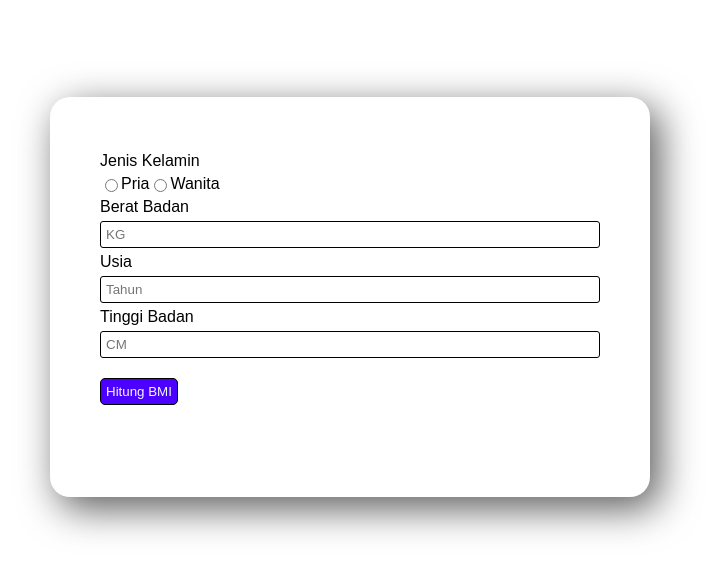
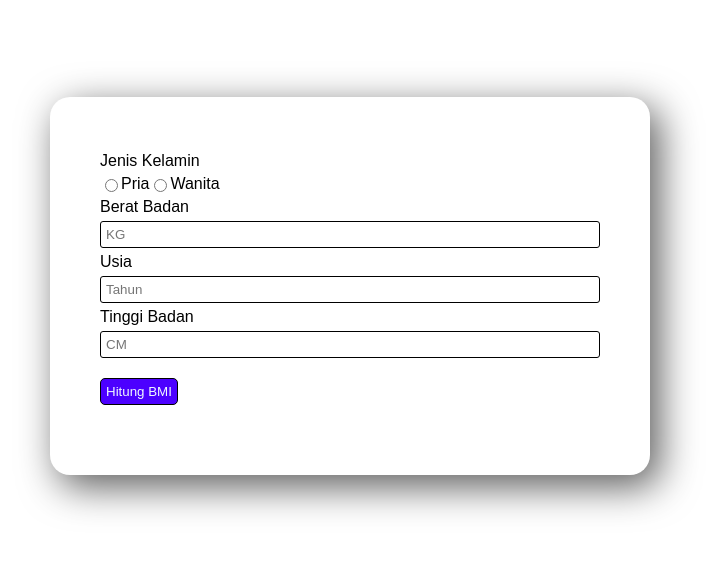
Before and after one commit to revou-fundamental-course/30-oct-23-Jiichiro, a plain HTML site: page index.html in a window 1280 px wide. Shown: the part 61-634 px from the top of the page, without its empty margins (290-1007 px from the left). Drawn offline with Linux system fonts and the light colour scheme.

Commit message:
remove css error

```diff
--- a/css/style.css
+++ b/css/style.css
@@ -8,7 +8,7 @@ h1 {
 
 .container {
     width: 500px;
-    height: 300px;
+    height: auto;
     margin: 100px auto 100px auto;
     padding: 50px;
     border-radius: 20px;
--- a/index.html
+++ b/index.html
@@ -4,6 +4,10 @@
 <head>
     <meta charset="UTF-8">
     <meta name="viewport" content="width=device-width, initial-scale=1.0">
+    <meta http-equiv="X-UA-Compatible" content="IE=7">
+    <meta http-equiv="X-UA-Compatible" content="ie=edge">
+    <meta name="keywords" content="Kalkulator BMI">
+    <meta name="description" content="simple web to calculate the body mass index">
     <link rel="stylesheet" href="css/style.css">
     <link rel="icon" href="Assets/images/bmi logo.png">
     <title>Kalkulator BMI</title>
```
Also changed, not shown: 1 other file.
